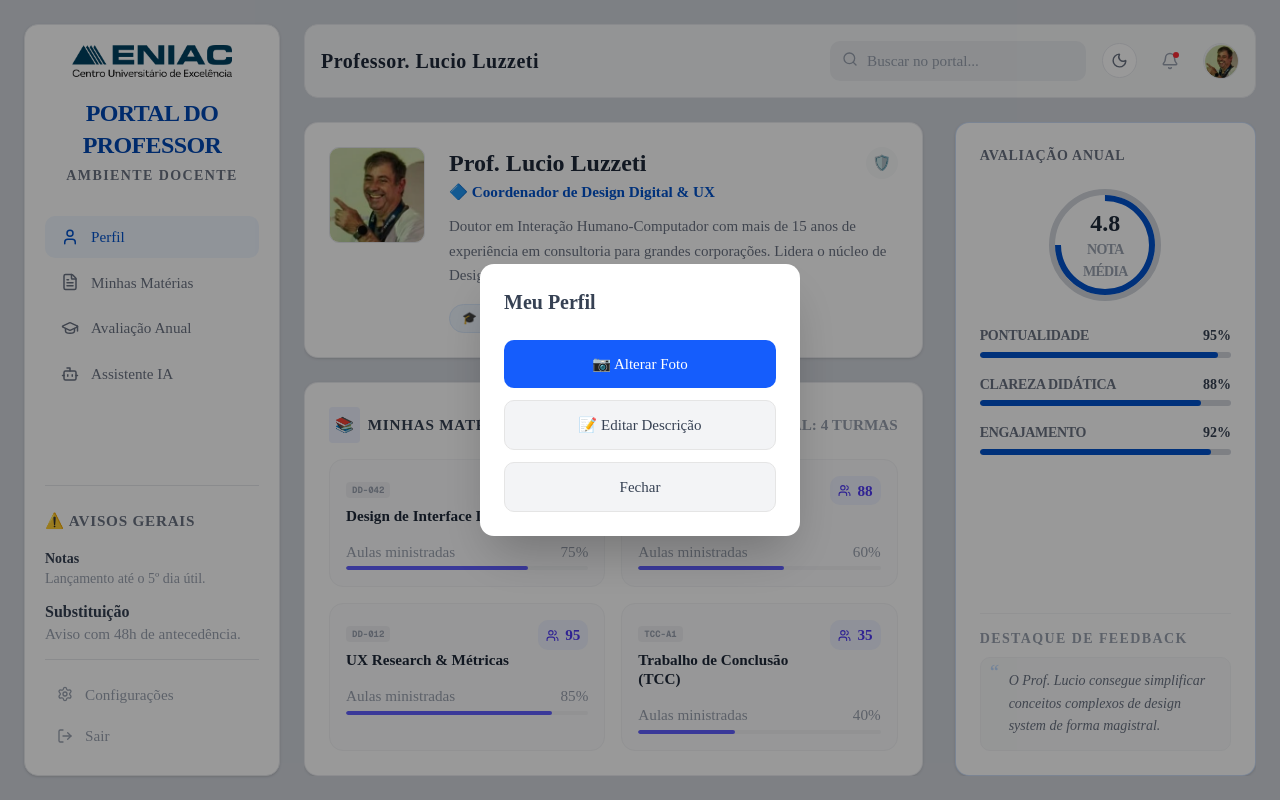
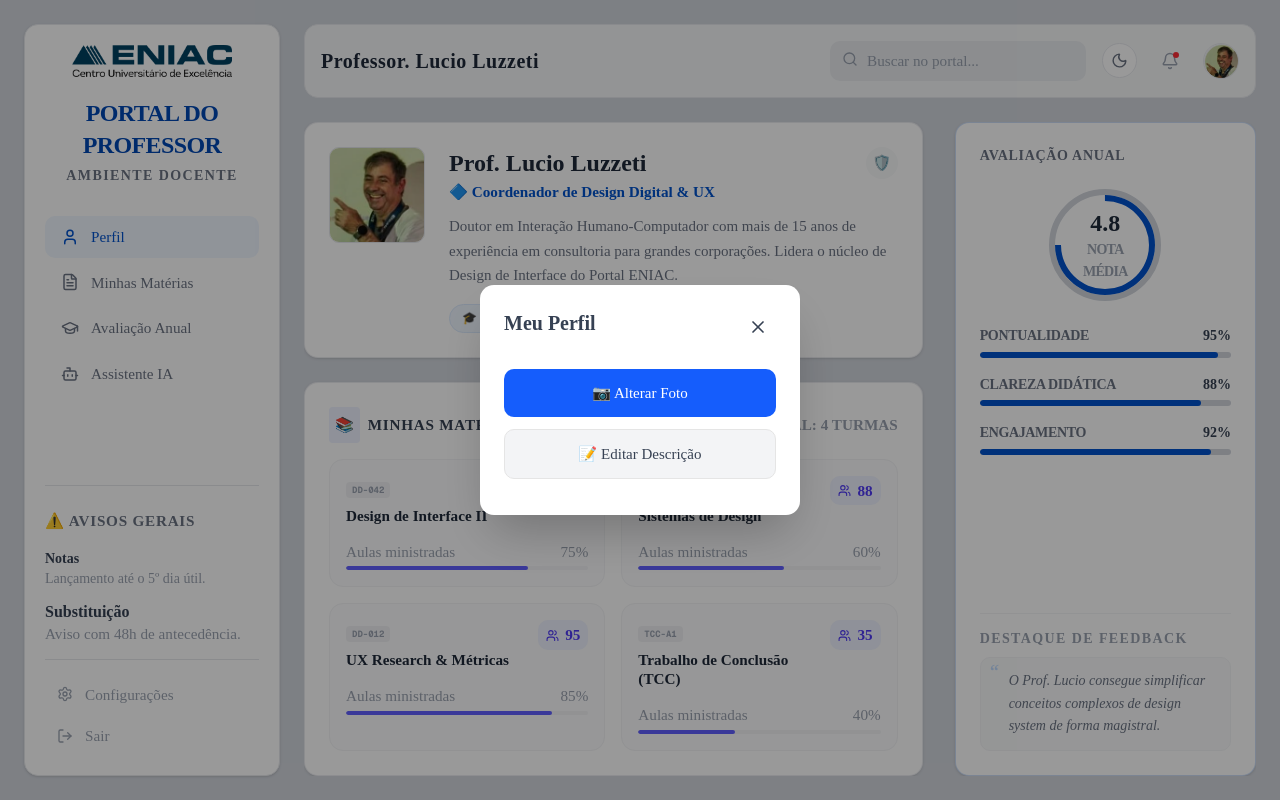
Before and after one commit to thalytaestevam02-dot/frontproject, a Next.js app: page /perfil_professor in a window 1280 px wide. Both pictures are taken after a click on the button 1222 px from the left and 61 px from the top of the page. Built offline with nearby package versions, Linux system fonts and the light colour scheme.

Commit message:
alteração geral no Modal do Perfil

```diff
--- a/components/Perfil_Ia_Professor.tsx
+++ b/components/Perfil_Ia_Professor.tsx
@@ -3,6 +3,7 @@
 import React, {useState} from 'react';
 import { useRouter } from 'next/navigation';
 import { useThemeStorage } from "../lib/useThemeStorage";
+import { useProfile } from "../lib/ProfileContext";
 import Image from 'next/image';
 import Link from 'next/link';
 import {
@@ -83,7 +84,11 @@ export default function GeradorGradeIA() {
   const router = useRouter();
   const [prompt, setPrompt] = useState('');
   const [isLoading, setIsLoading] = useState(false);
+
   const { isDarkMode, toggleTheme } = useThemeStorage();
+  console.log("Tema atual:", isDarkMode);
+
+  const { profileImage } = useProfile();
 
   const [gradeGerada, setGradeGerada] = useState<GradeSemanal>({
     carga: '24h',
@@ -224,7 +229,7 @@ export default function GeradorGradeIA() {
 
               {/* Avatar */}
               <div className="w-9 h-9 rounded-full overflow-hidden border border-gray-200 dark:border-gray-700 shrink-0">
-                <img src="/professor1.jpeg" alt="Avatar" className="w-full h-full object-cover" />
+                <img src={profileImage} alt="Avatar" className="w-full h-full object-cover" />
               </div>
             </div>
           </header>
--- a/components/Perfil_Professor.tsx
+++ b/components/Perfil_Professor.tsx
@@ -8,7 +8,7 @@ import Image from "next/image";
 import Link from "next/link";
 import {
   User, BookOpen, Bell, Plus, Headphones, LogOut, Bot, Sun, Moon,
-  LayoutDashboard, FileText, GraduationCap, Search, Calendar, MapPin, Clock, Users, AlertTriangle, Settings
+  LayoutDashboard, FileText, GraduationCap, Search, Calendar, MapPin, Clock, Users, AlertTriangle, Settings, X
 } from 'lucide-react';
 interface NavItemProps {
   icon: React.ReactNode;
@@ -328,9 +328,19 @@ const ProfessorDashboard = () => {
 
             <div className="w-80 rounded-xl bg-white dark:bg-[#161b22] p-6 shadow-2xl">
 
-              <h2 className="text-xl font-bold mb-6">
+              <div className="flex items-center justify-between mb-6">
+
+              <h2 className="text-xl font-bold mb-2">
                 Meu Perfil
               </h2>
+
+               <button
+              onClick={() => setShowProfileModal(false)}
+              className=" p-2 rounded-lg hover:bg-red-500 transition cursor-pointer">
+              <X size={20} />
+              </button>
+
+      </div>
 
               <button
                 onClick={openFileSelector}
@@ -348,13 +358,6 @@ const ProfessorDashboard = () => {
                 className="w-full mb-3 rounded-lg border bg-gray-100 dark:bg-gray-700 py-3 hover:bg-gray-200 dark:hover:bg-gray-600 transition cursor-pointer"
               >
                 📝 Editar Descrição
-              </button>
-
-              <button
-                onClick={() => setShowProfileModal(false)}
-                className="w-full rounded-lg border py-3 cursor-pointer bg-gray-100 dark:bg-gray-700 hover:bg-gray-200 dark:hover:bg-gray-600"
-              >
-                Fechar
               </button>
 
             </div>
@@ -378,16 +381,9 @@ const ProfessorDashboard = () => {
                 onChange={(e) => setTempDescription(e.target.value)}
                 rows={8}
                 maxLength={215}
-                className="
-              w-full
-              border
-              rounded-lg
-              p-3
-              resize-none
-              dark:bg-[#1c2128]
-              dark:border-gray-700
-              "
+                className="w-full border rounded-lg p-3 resize-none dark:bg-[#1c2128] dark:border-gray-700"
               />
+
               <div className="mt-2 text-right text-sm text-gray-500 dark:text-gray-400">
                 {tempDescription.length}/215 caracteres
               </div>
```
